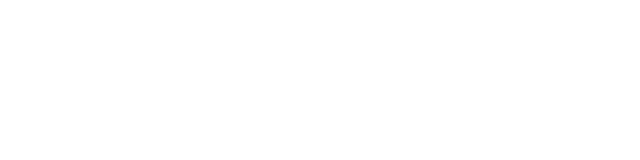
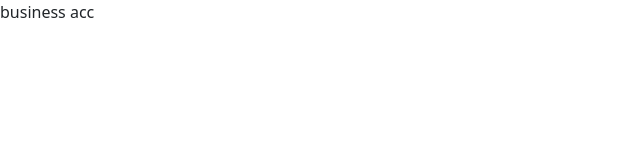
Before and after one commit to ImmanuelCurrah/VolunteerApp, a React (Create React App) app in the folder client/: page /account/business in a window 1280 px wide. Before the commit this address had no page. Shown: the top 160 px of the page, without its empty margins (0-640 px from the left). Built offline with nearby package versions, Linux system fonts and the light colour scheme.

Commit message:
adding the account pages

```diff
--- a/client/src/App.js
+++ b/client/src/App.js
@@ -6,9 +6,10 @@ import SignUpUser from "./screens/signUpPage/SignUpUser";
 import Contact from "./screens/ContactPage/Contact";
 import UserLogin from "./screens/LoginPages/UserLogin/UserLogin";
 import BusinessLogin from "./screens/LoginPages/BusinessLogin/BusinessLogin";
+import BusinessAccount from "./screens/accountPage/businessAccount/BusinessAccount";
+import UserAccount from "./screens/accountPage/userAccount/UserAccount";
 import "bootstrap/dist/css/bootstrap.min.css";
 import "./App.css";
-import Account from "./screens/accountPage/Account";
 
 function App() {
   return (
@@ -21,7 +22,8 @@ function App() {
         <Route path="/sign-up-business" element={<SignUpBusiness />} />
         <Route path="/contact-us" element={<Contact />} />
         <Route path="/about-us" element={<h2>about us page</h2>} />
-        <Route path="/account" element={<Account />} />
+        <Route path="/account/business" element={<BusinessAccount />} />
+        <Route path="/account/user" element={<UserAccount />} />
         <Route path="/create-post-business" element={<CreatePost />} />
       </Routes>
     </div>
--- /dev/null
+++ b/client/src/screens/accountPage/businessAccount/BusinessAccount.jsx
@@ -0,0 +1,5 @@
+import React from "react";
+
+export default function BusinessAccount() {
+  return <div>business acc</div>;
+}
--- a/client/src/screens/accountPage/Account.jsx
+++ b/client/src/screens/accountPage/userAccount/UserAccount.jsx
@@ -1,13 +1,12 @@
 import React from "react";
-import { Layout } from "../../components/Layout/Layout";
-import Card from "../../components/Card/Card";
+import { Layout } from "../../../components/Layout/Layout";
+import { findCurrentUserHandler } from "../../../services/apiConfigUser";
 
 export default function Account() {
   return (
     <Layout>
       <div className="login-page">
         <h2>Account Overview</h2>
-        <Card />
       </div>
     </Layout>
   );
```
